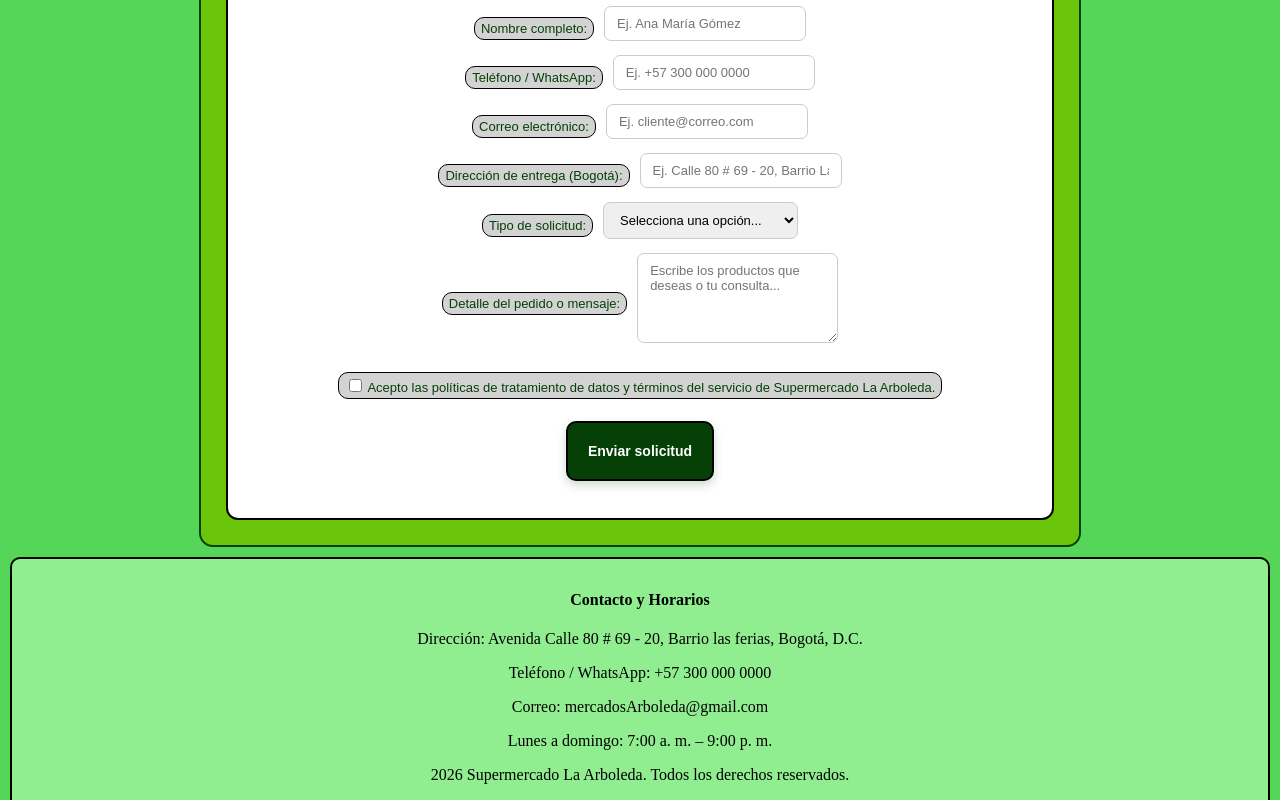
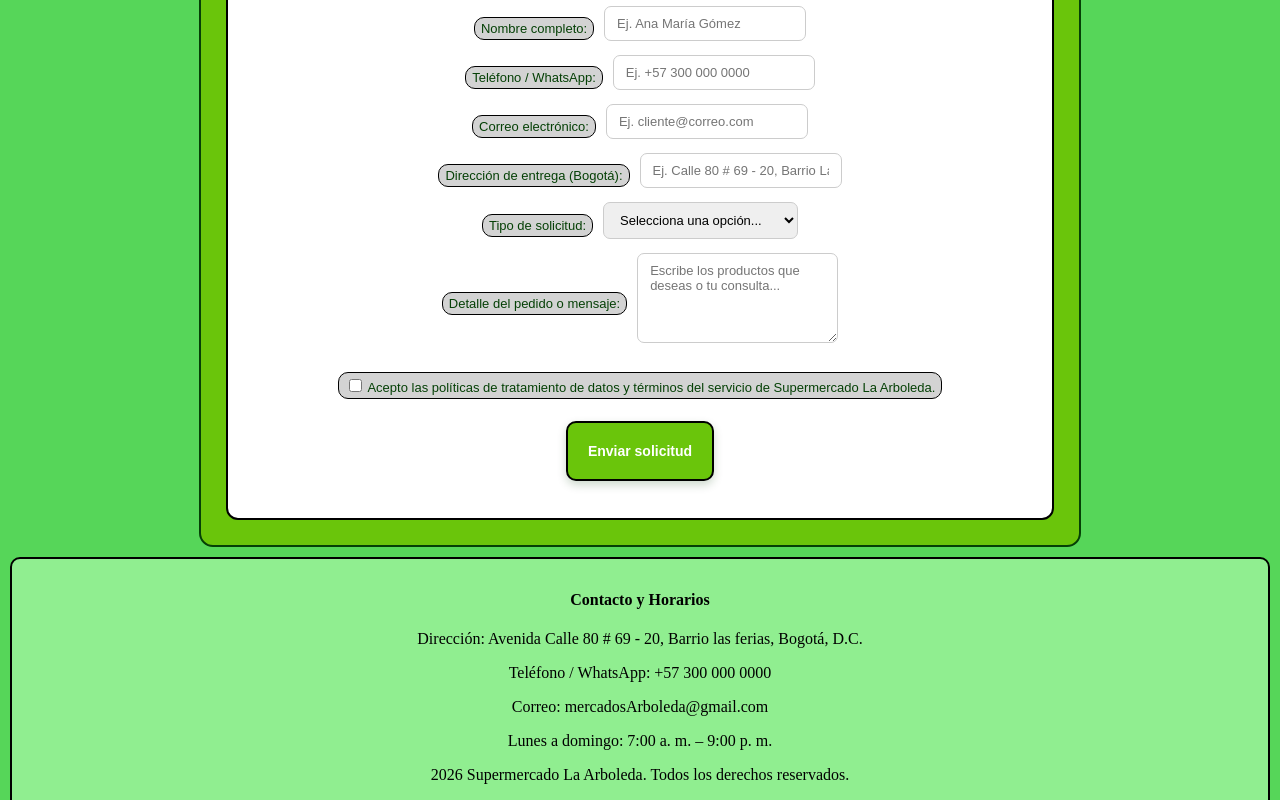
Before and after one commit to alejogar1110/Proyecto_Final, a plain HTML site: page index.html in a window 1280 px wide. In both pictures the pointer is over the button "Enviar solicitud". Shown: the part 624-1424 px from the top of the page. Drawn offline with Linux system fonts and the light colour scheme.

Commit message:
Ajuste de errores en CSS

```diff
--- a/css/styles.css
+++ b/css/styles.css
@@ -225,10 +225,9 @@ h3 {
 }
 
 #enviar:hover {
-    background-color: #054006;
-    transform: translateY(-2px);
-    box-shadow: 0 4px 10px rgba(5, 64, 6, 0.2);
-=======
+  background-color: #054006;
+  transform: translateY(-2px);
+  box-shadow: 0 4px 10px rgba(5, 64, 6, 0.2);
   background-color: #6AC50B;
   margin: 10px 200px;
   padding: 20px;
```
